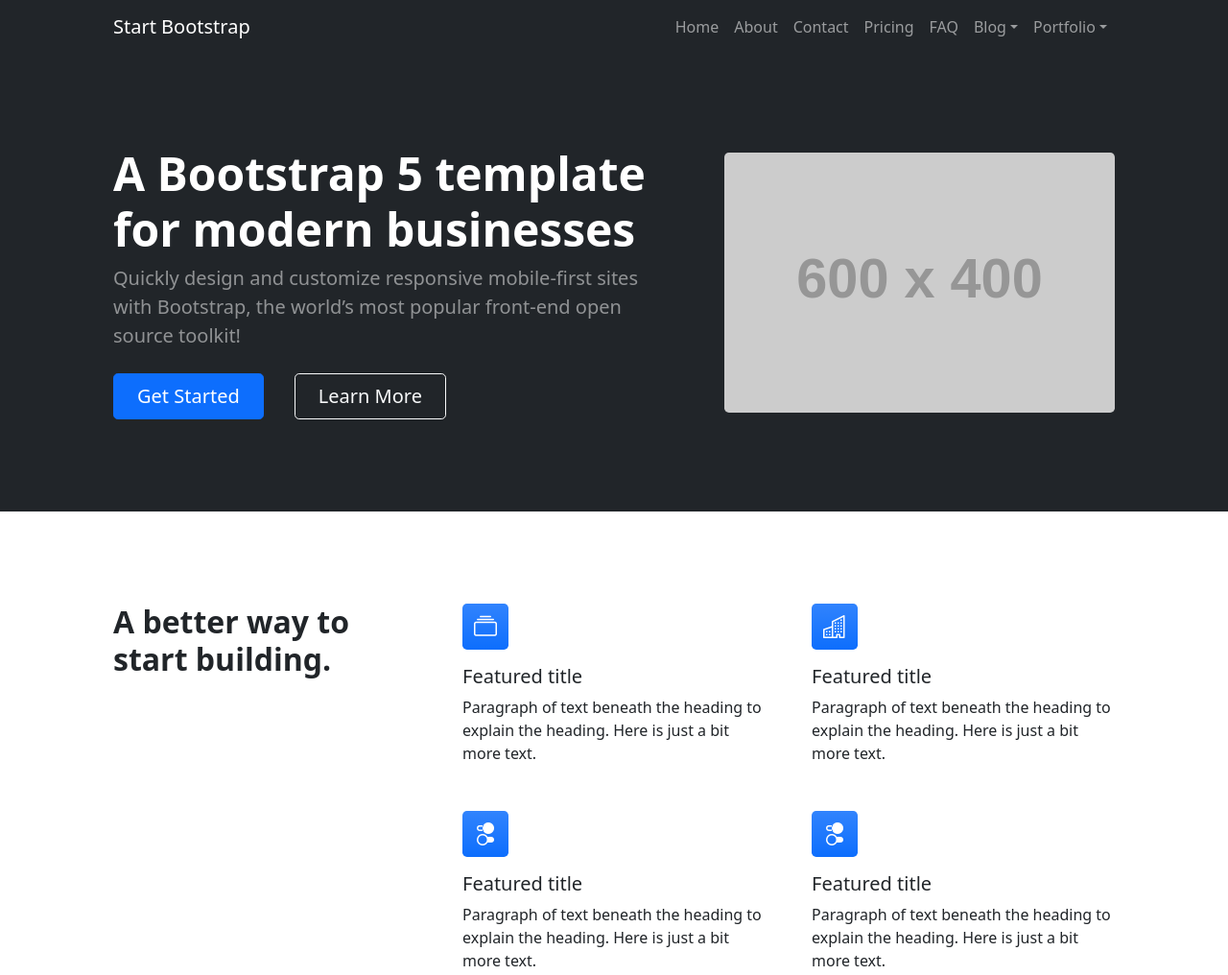
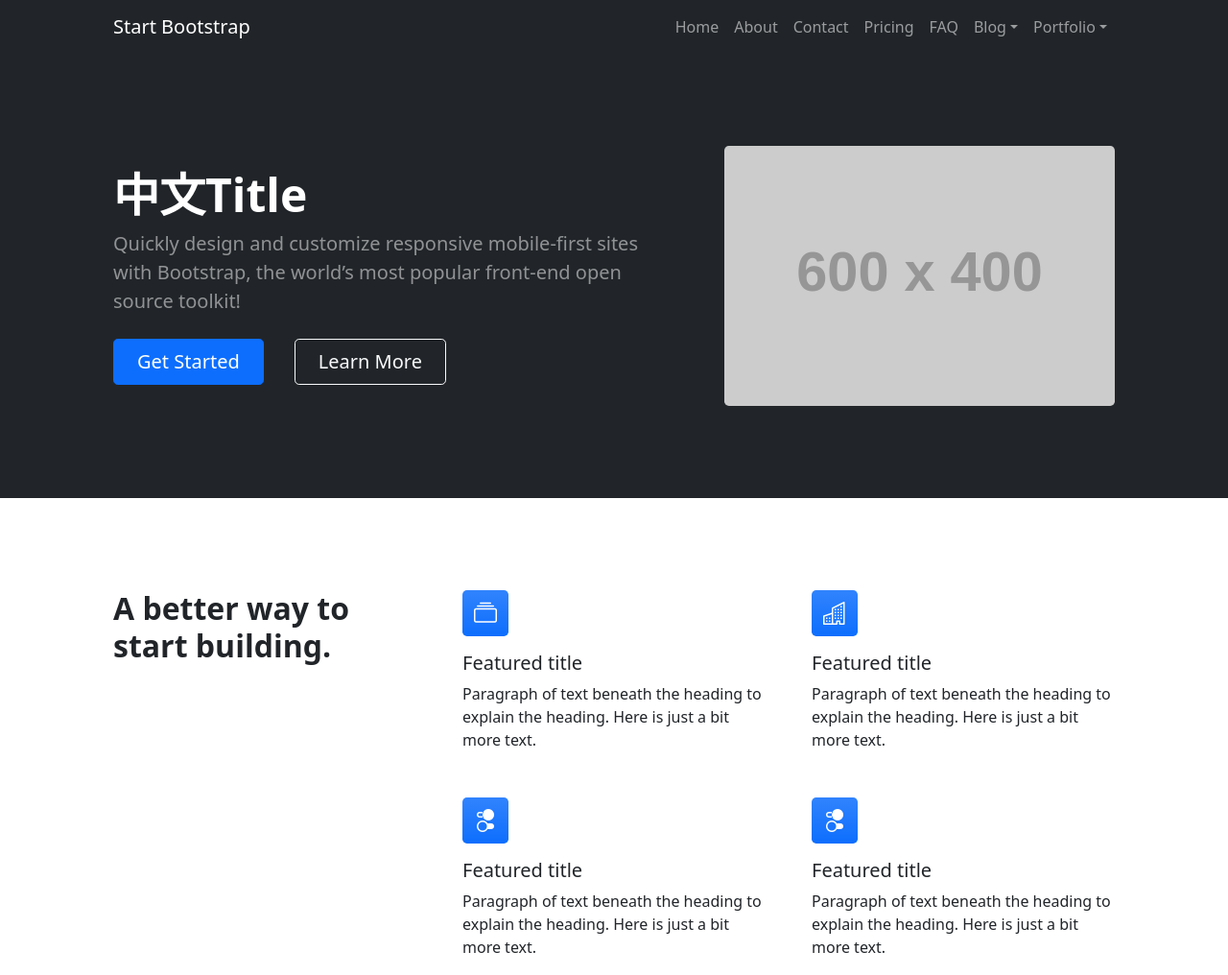
Before and after one commit to MikeKaoYang/gitbasic, a plain HTML site: page index.html in a window 1280 px wide. Shown: the top 1016 px of the page at 96% size. Drawn offline with nearby package versions, Linux system fonts and the light colour scheme; placeholder pictures from the web are drawn by us.

Commit message:
change main title，用中文

```diff
--- a/index.html
+++ b/index.html
@@ -51,7 +51,7 @@
                     <div class="row gx-5 align-items-center justify-content-center">
                         <div class="col-lg-8 col-xl-7 col-xxl-6">
                             <div class="my-5 text-center text-xl-start">
-                                <h1 class="display-5 fw-bolder text-white mb-2">A Bootstrap 5 template for modern businesses</h1>
+                                <h1 class="display-5 fw-bolder text-white mb-2">中文Title</h1>
                                 <p class="lead fw-normal text-white-50 mb-4">Quickly design and customize responsive mobile-first sites with Bootstrap, the world’s most popular front-end open source toolkit!</p>
                                 <div class="d-grid gap-3 d-sm-flex justify-content-sm-center justify-content-xl-start">
                                     <a class="btn btn-primary btn-lg px-4 me-sm-3" href="#features">Get Started</a>
```
